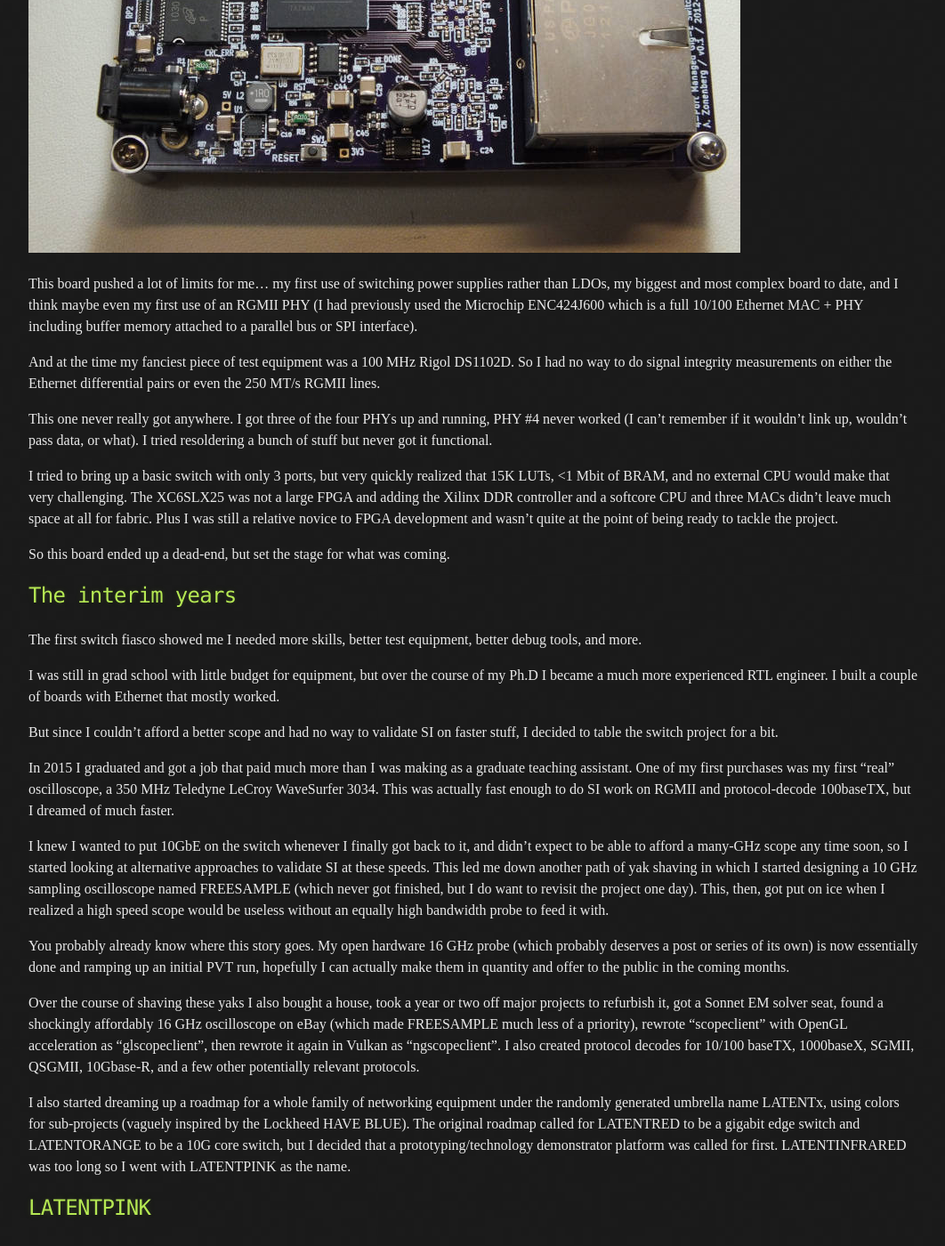
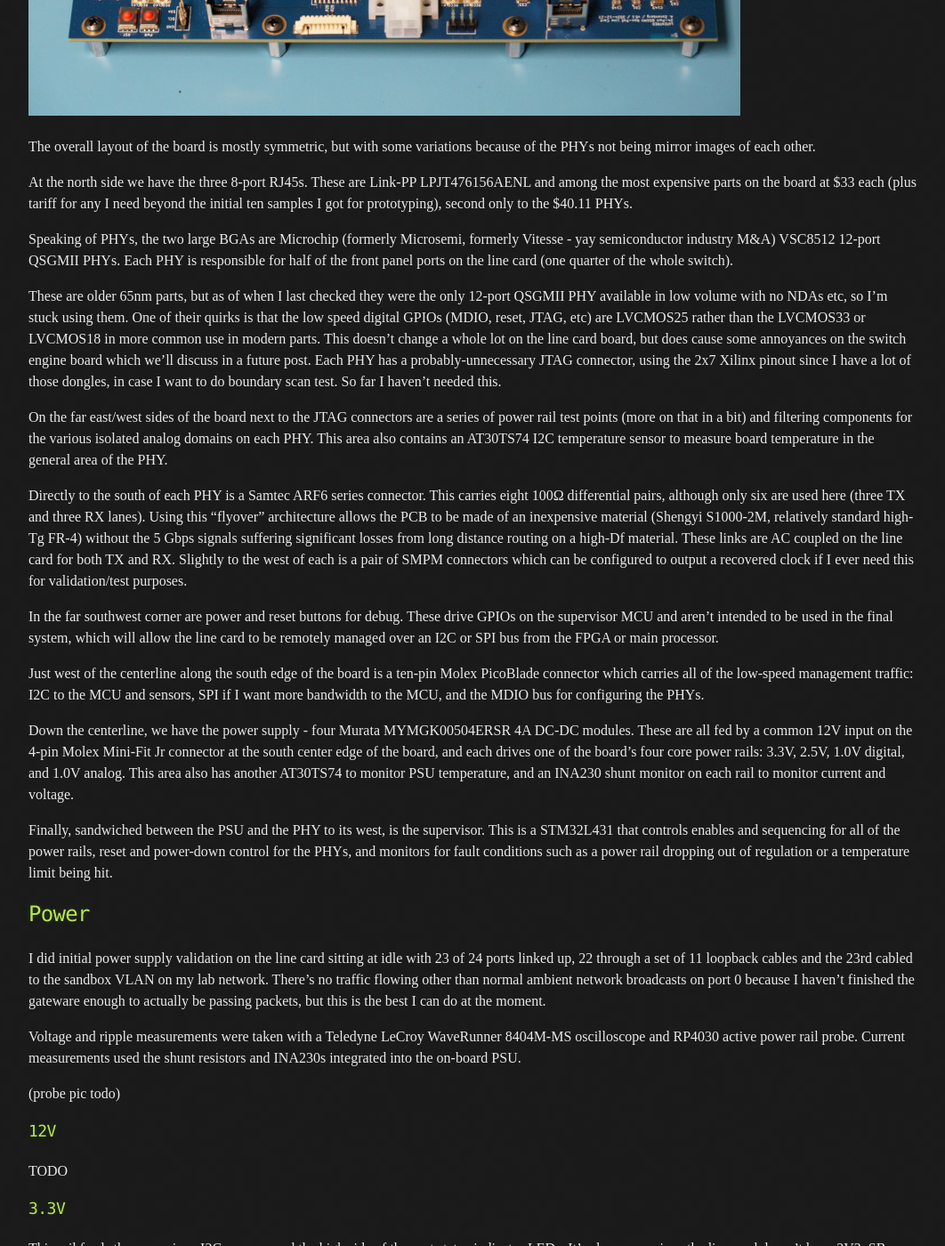
Before and after one commit to azonenberg/serdes-website, a Jekyll site: the page built from serdes/index.html, in a window 1280 px wide and 1400 px high, scrolled down 950 px. Shown: the whole window at 89% size, without its empty margins (108-1170 px from the left). Built offline with Jekyll 4.4.1, drawn with Linux system fonts in a browser that asks for light colours; the list of posts is cut into pages by our own code; some of the changed text lies outside the part shown.

Commit message:
Began work on switch part 2 writeup

```diff
--- /dev/null
+++ b/serdes/_posts/2025-06-21-Switch-project-pt2.md
@@ -0,0 +1,80 @@
+---
+layout: post
+title:  "Switch project, part 2 - Line Card"
+date:   2025-06-21 01:00:00 -0700
+---
+
+This is part 2 of my ongoing series about LATENTRED, my project to create an open source 1U managed Ethernet switch
+from scratch.
+
+Today, we're going to be talking about the 24-port QSGMII line card. Two of these will provide all of the front panel connectivity for the edge-facing side of the switch (i.e. everything but uplink and management ports).
+
+## Overview
+
+Here's the line card before heatsink installation. This is "upside down" in the canonical CAD layout, but provides a better view of the layout without the RJ45s blocking the view.
+
+[![Blue PCB with three 8-port RJ45s and two large BGA PHYs,](/assets/linecard-800.jpg)](/assets/linecard.jpg)
+
+The overall layout of the board is mostly symmetric, but with some variations because of the PHYs not being mirror images of each other.
+
+At the north side we have the three 8-port RJ45s. These are Link-PP LPJT476156AENL and among the most expensive parts on the board at $33 each (plus tariff for any I need beyond the initial ten samples I got for prototyping), second only to the $40.11 PHYs.
+
+Speaking of PHYs, the two large BGAs are Microchip (formerly Microsemi, formerly Vitesse - yay semiconductor industry M&A) VSC8512 12-port QSGMII PHYs. Each PHY is responsible for half of the front panel ports on the line card (one quarter of the whole switch).
+
+These are older 65nm parts, but as of when I last checked they were the only 12-port QSGMII PHY available in low volume with no NDAs etc, so I'm stuck using them. One of their quirks is that the low speed digital GPIOs (MDIO, reset, JTAG, etc) are LVCMOS25 rather than the LVCMOS33 or LVCMOS18 in more common use in modern parts. This doesn't change a whole lot on the line card board, but does cause some annoyances on the switch engine board which we'll discuss in a future post. Each PHY has a probably-unnecessary JTAG connector, using the 2x7 Xilinx pinout since I have a lot of those dongles, in case I want to do boundary scan test. So far I haven't needed this.
+
+On the far east/west sides of the board next to the JTAG connectors are a series of power rail test points (more on that in a bit) and filtering components for the various isolated analog domains on each PHY. This area also contains an AT30TS74 I2C temperature sensor to measure board temperature in the general area of the PHY.
+
+Directly to the south of each PHY is a Samtec ARF6 series connector. This carries eight 100Ω differential pairs, although only six are used here (three TX and three RX lanes). Using this "flyover" architecture allows the PCB to be made of an inexpensive material (Shengyi S1000-2M, relatively standard high-Tg FR-4) without the 5 Gbps signals suffering significant losses from long distance routing on a high-Df material. These links are AC coupled on the line card for both TX and RX. Slightly to the west of each is a pair of SMPM connectors which can be configured to output a recovered clock if I ever need this for validation/test purposes.
+
+In the far southwest corner are power and reset buttons for debug. These drive GPIOs on the supervisor MCU and aren't intended to be used in the final system, which will allow the line card to be remotely managed over an I2C or SPI bus from the FPGA or main processor.
+
+Just west of the centerline along the south edge of the board is a ten-pin Molex PicoBlade connector which carries all of the low-speed management traffic: I2C to the MCU and sensors, SPI if I want more bandwidth to the MCU, and the MDIO bus for configuring the PHYs.
+
+Down the centerline, we have the power supply - four Murata MYMGK00504ERSR 4A DC-DC modules. These are all fed by a common 12V input on the 4-pin Molex Mini-Fit Jr connector at the south center edge of the board, and each drives one of the board's four core power rails: 3.3V, 2.5V, 1.0V digital, and 1.0V analog. This area also has another AT30TS74 to monitor PSU temperature, and an INA230 shunt monitor on each rail to monitor current and voltage.
+
+Finally, sandwiched between the PSU and the PHY to its west, is the supervisor. This is a STM32L431 that controls enables and sequencing for all of the power rails, reset and power-down control for the PHYs, and monitors for fault conditions such as a power rail dropping out of regulation or a temperature limit being hit.
+
+## Power
+
+I did initial power supply validation on the line card sitting at idle with 23 of 24 ports linked up, 22 through a set of 11 loopback cables and the 23rd cabled to the sandbox VLAN on my lab network. There's no traffic flowing other than normal ambient network broadcasts on port 0 because I haven't finished the gateware enough to actually be passing packets, but this is the best I can do at the moment.
+
+Voltage and ripple measurements were taken with a Teledyne LeCroy WaveRunner 8404M-MS oscilloscope and RP4030 active power rail probe. Current measurements used the shunt resistors and INA230s integrated into the on-board PSU.
+
+(probe pic todo)
+
+### 12V
+
+TODO
+
+### 3.3V
+
+This rail feeds the supervisor, I2C sensors, and the high side of the port status indicator LEDs. It's always on, since the line card doesn't have 3V3_SB routed to it and I didn't see the point in adding a fifth regulator since it has no sequencing requirements anyway.
+
+linecard-3v3 TODO
+
+Voltage is 11 mV, or 0.3%, below nominal. Considering I used 1% resistors, I'm happy with that.
+
+Current consumption is around 174 mA at 3.289V, for a total of 572 mW.
+
+I think a sizeable amount of this is in the port indicator LEDs (which are rated for 20 mA each although I'm driving them slightly less hard than that). I'm not sure why RJ45s always seem to be using the old yellow-green AlGaP LEDs rather than the modern emerald-green InGaN ones, I could probably cut almost a watt off my system power budget if I were able to switch, but it was hard enoguh to find high-density jacks with integrated magnetics and AC coupled center taps for voltage mode PHYs.
+
+Ripple is very good, 15.8 mV P-P and 2.52 mV RMS. It's dominated by 300 kHz switching ripple with high frequency noise at 125 MHz and harmonics thereof (obviously coming from the PHYs, maybe the LED drive circuitry or something). There's also a 95 MHz spectral line I can't readily explain. I thought it was the supervisor MCU core clock at first, but that's running at 80 MHz so as soon as I dropped a cursor on the peak I discarded that hypothesis... but it's at like -75 dBm so I don't particularly care. It's not remotely strong enough to be a problem.
+
+### 2.5V
+
+This is by far the biggest power hog on the board, driving both the LVCMOS GPIO pads on the PHYs (for MDIO and LED drive) directly, and (through a pi filter network) the analog PAM-5 drivers for the twisted pair.
+
+linecard-2v5 TODO
+
+Voltage is 21 mV, or 0.84%, below nominal, Also well within acceptable limits.
+
+Ripple is excellent, 6.9 mV p-p and 788 μV RMS.
+
+TODO: talk about analog rails
+
+## QSGMII
+
+## Ethernet MDI
+
+## Thermals
```
Also changed, not shown: serdes/_posts/2025-05-07-Switch-project-pt1.md (+1 -1 lines), serdes/assets/linecard-2v5.png (added), serdes/assets/linecard-3v3.png (added).
